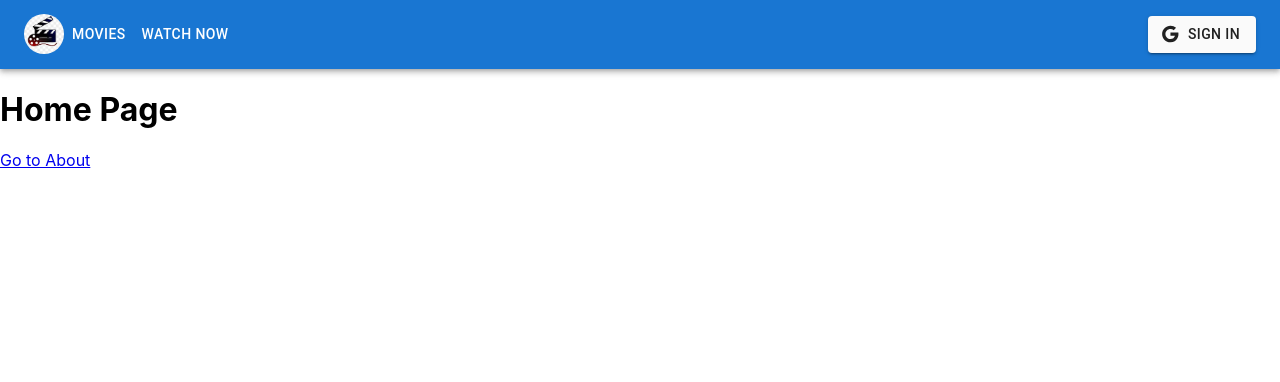
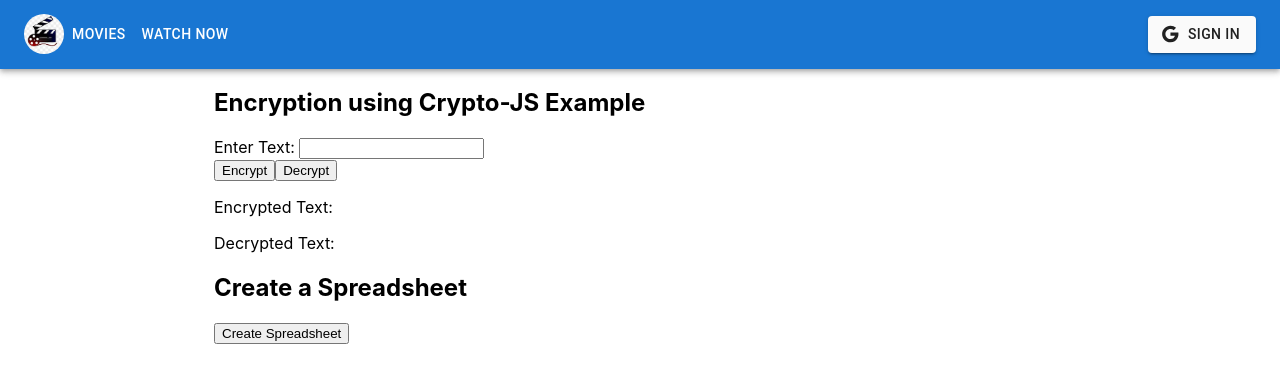
Before and after one commit to vishnun/movies-at-2114, a React (Create React App) app: page / in a window 1280 px wide. Shown: the top 382 px of the page. Built offline with nearby package versions, Linux system fonts and the light colour scheme.

Commit message:
Moving authentication to a AuthContext and refactoring the Header

```diff
--- a/package.json
+++ b/package.json
@@ -17,7 +17,9 @@
     "@types/react": "^18.2.22",
     "@types/react-dom": "^18.2.7",
     "axios": "^1.5.0",
+    "crypto-js": "^4.1.1",
     "react": "^18.2.0",
+    "react-db-google-sheets": "^3.0.0",
     "react-dom": "^18.2.0",
     "react-router-dom": "^6.16.0",
     "typescript": "^4.9.5",
@@ -50,7 +52,11 @@
     ]
   },
   "devDependencies": {
+    "@types/crypto-js": "^4.1.2",
+    "@types/gapi": "0.0.45",
+    "gapi-script": "^1.2.0",
     "gh-pages": "^6.0.0",
+    "react-gapi": "^1.0.2",
     "react-scripts": "^5.0.1"
   }
 }
--- a/public/index.html
+++ b/public/index.html
@@ -24,6 +24,7 @@
       work correctly both with client-side routing and a non-root public URL.
       Learn how to configure a non-root public URL by running `npm run build`.
     -->
+    <script src="https://apis.google.com/js/api.js"></script>
     <title>Movies at 2114</title>
   </head>
   <body>
--- a/src/App.tsx
+++ b/src/App.tsx
@@ -2,15 +2,18 @@ import React from 'react';
 import {BrowserRouter as Router, Route, Routes} from 'react-router-dom';
 import Home from "./components/Home";
 import Movies from "./components/Movies";
+import {AuthProvider} from "./components/contexts/AuthContext";
 
 function App() {
     return (
+        <AuthProvider>
             <Router>
                 <Routes>
                     <Route path="/" element={<Home/>}/>
                     <Route path="/movies" element={<Movies/>}/>
                 </Routes>
             </Router>
+        </AuthProvider>
     );
 }
 
--- a/src/components/Header.tsx
+++ b/src/components/Header.tsx
@@ -1,6 +1,4 @@
-import React, {useState, useEffect} from 'react';
-import {googleLogout, useGoogleLogin} from '@react-oauth/google';
-import axios from 'axios';
+import React, {useState} from 'react';
 import logo from '../2114-logo.png'
 import theme from '../theme';
 import {
@@ -20,20 +18,12 @@ import {
 } from "@mui/material";
 import {grey} from '@mui/material/colors';
 import MenuIcon from '@mui/icons-material/Menu';
-import AdbIcon from '@mui/icons-material/Adb';
 import GoogleIcon from '@mui/icons-material/Google';
 import {Link} from "react-router-dom";
+import {useAuth} from "./contexts/AuthContext";
 
 const pages = ['Movies', 'Watch Now'];
 const settings = ['Profile', 'Dashboard', 'Logout']
-
-// Define a type for the user profile
-type UserProfile = {
-    picture: string;
-    name: string;
-    email: string;
-    // Add other profile properties if needed
-};
 
 const LoginButton = styled(Button)<ButtonProps>(({theme}) => ({
     color: theme.palette.getContrastText(grey[50]),
@@ -44,38 +34,10 @@ const LoginButton = styled(Button)<ButtonProps>(({theme}) => ({
 }));
 
 function Header() {
-    const [user, setUser] = useState<any>(null); // Use 'any' temporarily
-    const [profile, setProfile] = useState<UserProfile | null>(null);
+    const {authenticated, user, profile, signIn, signOut} = useAuth();
 
-    const login = useGoogleLogin({
-        onSuccess: (codeResponse) => setUser(codeResponse),
-        onError: (error) => console.log('Login Failed:', error)
-    });
-
-    useEffect(() => {
-        if (user && user.access_token) {
-            axios
-                .get('https://www.googleapis.com/oauth2/v3/userinfo', {
-                    headers: {
-                        Authorization: `Bearer ${user.access_token}`,
-                        Accept: 'application/json'
-                    }
-                })
-                .then((res) => {
-                    setProfile(res.data as UserProfile);
-                })
-                .catch((err) => console.log(err));
-        }
-    }, [user]);
-
-    // log out function to log the user out of Google and set the profile to null
-    const logOut = () => {
-        googleLogout();
-        setProfile(null);
-    };
-
-    const [anchorElNav, setAnchorElNav] = React.useState<null | HTMLElement>(null);
-    const [anchorElUser, setAnchorElUser] = React.useState<null | HTMLElement>(null);
+    const [anchorElNav, setAnchorElNav] = useState<null | HTMLElement>(null);
+    const [anchorElUser, setAnchorElUser] = useState<null | HTMLElement>(null);
 
     const handleOpenNavMenu = (event: React.MouseEvent<HTMLElement>) => {
         setAnchorElNav(event.currentTarget);
@@ -90,7 +52,7 @@ function Header() {
 
     const handleCloseUserMenu = (setting: any) => {
         if (setting === 'Logout') {
-            logOut();
+            signOut();
         }
         setAnchorElUser(null);
     };
@@ -190,7 +152,7 @@ function Header() {
                             )}
                             {!profile && (
                                 <LoginButton startIcon={<GoogleIcon/>} variant="contained" color="primary"
-                                             onClick={() => login()}>Sign in</LoginButton>
+                                             onClick={() => signIn()}>Sign in</LoginButton>
                             )}
                         </Toolbar>
                     </Container>
--- a/src/components/Home.tsx
+++ b/src/components/Home.tsx
@@ -1,18 +1,19 @@
 import React from 'react';
-import {Link} from 'react-router-dom';
 import theme from "../theme";
-import {ThemeProvider} from "@mui/material";
+import {Container, Grid, ThemeProvider, Typography} from "@mui/material";
 import Header from "./Header";
+import EncryptionExample from "./examples/EncryptionExample";
+import CreateSpreadsheetExample from "./examples/CreateSpreadsheetExample";
 
 const Home = () => {
     return (
-        <ThemeProvider theme={theme}>
-            <div>
-                <Header/>
-                <h1>Home Page</h1>
-                <Link to="/about">Go to About</Link>
-            </div>
-        </ThemeProvider>
+        <div>
+            <Header/>
+            <Container maxWidth='md'>
+                <EncryptionExample/>
+                <CreateSpreadsheetExample/>
+            </Container>
+        </div>
     );
 };
 
--- a/src/components/Movies.tsx
+++ b/src/components/Movies.tsx
@@ -1,7 +1,7 @@
 import React from 'react';
 import Header from "./Header";
 import AddNewMovieForm from "./AddNewMovieForm";
-import {Container, Typography} from "@mui/material";
+import {Container, Grid, Typography} from "@mui/material";
 
 const onSubmit = (event: any, data: object) => {
     event.preventDefault();
--- /dev/null
+++ b/src/components/contexts/AuthContext.tsx
@@ -0,0 +1,116 @@
+import React, {createContext, useContext, useEffect, useState} from 'react';
+import {googleLogout, TokenResponse, useGoogleLogin} from '@react-oauth/google';
+
+export const AuthContext = createContext<AuthContextType | undefined>(undefined);
+
+type UserProfile = {
+    picture: string;
+    name: string;
+    email: string;
+    // Add other profile properties if needed
+};
+
+type User = {
+    access_token: string;
+};
+
+export type AuthContextType = {
+    authenticated: boolean;
+    user: User | null;
+    profile: UserProfile | null;
+    signIn: () => void;
+    signOut: () => void;
+};
+
+export const AuthProvider = ({children}: { children: React.ReactNode }) => {
+    const [authenticated, setAuthenticated] = useState<boolean>(false);
+    const [user, setUser] = useState<User | null>(null); // Define UserType as needed
+
+    const [profile, setProfile] = useState<UserProfile | null>(null);
+
+    const onSuccess = (codeResponse: Omit<TokenResponse, "error">) => {
+        setUser(codeResponse as User);
+        setAuthenticated(true);
+    };
+
+    const onError = (error: Pick<TokenResponse, "error">) => {
+        // Handle login error, if needed
+        console.log('Login Failed:', error);
+    };
+
+    const signIn = useGoogleLogin({
+        onSuccess,
+        onError,
+        // Add other options as needed (e.g., scope, state, etc.)
+    });
+
+    useEffect(() => {
+        // Check if the user is already authenticated on page load
+        const checkAuthentication = async () => {
+            try {
+                // Use the login function to initiate the Google OAuth flow
+                await signIn();
+
+                // Update the 'authenticated' state if the login was successful
+                setAuthenticated(true);
+            } catch (error) {
+                // Handle any errors that occur during authentication check
+                console.error('Error checking authentication:', error);
+            }
+        };
+
+        checkAuthentication().then(r => console.log(r));
+    }, [signIn]);
+
+    useEffect(() => {
+        // Fetch user profile data when the user is authenticated
+        const fetchUserProfile = async () => {
+            try {
+                if (user && user.access_token) {
+                    // Fetch user profile data using the access token
+                    const response = await fetch('https://www.googleapis.com/oauth2/v3/userinfo', {
+                        headers: {
+                            Authorization: `Bearer ${user.access_token}`,
+                            Accept: 'application/json',
+                        },
+                    });
+
+                    if (response.ok) {
+                        const data = await response.json();
+                        setProfile(data as UserProfile);
+                    }
+                }
+            } catch (error) {
+                // Handle any errors that occur during profile data fetch
+                console.error('Error fetching user profile:', error);
+            }
+        };
+
+        // Fetch user profile data when the user is authenticated
+        if (authenticated) {
+            fetchUserProfile().then(r => console.log(r));
+        }
+    }, [authenticated, signIn])
+
+    const signOut = () => {
+        googleLogout();
+        setAuthenticated(false);
+        setProfile(null);
+    };
+
+    return (
+        <AuthContext.Provider value={{authenticated, user, profile, signIn, signOut}}>
+            {children}
+        </AuthContext.Provider>
+    )
+}
+
+export const useAuth = () => {
+    const context = useContext(AuthContext);
+
+    if (context === undefined) {
+        throw new Error('useAuth must be used within an AuthProvider')
+    }
+
+    return context;
+}
--- /dev/null
+++ b/src/components/examples/CreateSpreadsheetExample.tsx
@@ -0,0 +1,44 @@
+import React from 'react';
+import { gapi } from "gapi-script";
+const CreateSpreadsheetExample = () => {
+    const handleCreateSpreadsheet = () => {
+        // Load the Drive API
+        gapi.load('client:auth2', () => {
+            gapi.client?.init({
+                apiKey: 'AIzaSyB61Y9gjCdnejgIDZ-AG4oVT9LCvrHGojU', // Your API key
+                clientId: '742371489419-9ueaesa8q5q7gnjumikkds0ah4o1fuu5.apps.googleusercontent.com', // Your OAuth 2.0 client ID
+                discoveryDocs: ['https://www.googleapis.com/discovery/v1/apis/drive/v3/rest'],
+                scope: 'https://www.googleapis.com/auth/drive.file', // Required scope for creating files in Drive
+            }).then(() => {
+                // API is ready, you can now call the function to create the spreadsheet
+                createSpreadsheet();
+            });
+        });
+    };
+
+    const createSpreadsheet = () => {
+        debugger;
+        // Use the Drive API to create a new spreadsheet
+        // @ts-ignore
+        gapi.client.drive.files.create({
+            resource: {
+                name: 'My New Spreadsheet', // Specify the name of the spreadsheet
+                mimeType: 'application/vnd.google-apps.spreadsheet', // MIME type for Google Sheets
+            },
+        }).then((response: any) => {
+            console.log('Created spreadsheet:', response.result);
+            // Handle the response or perform other actions
+        }).catch((error: any) => {
+            console.error('Error creating spreadsheet:', error);
+        });
+    };
+
+    return (
+        <div>
+            <h2>Create a Spreadsheet</h2>
+            <button onClick={handleCreateSpreadsheet}>Create Spreadsheet</button>
+        </div>
+    );
+};
+
+export default CreateSpreadsheetExample
--- /dev/null
+++ b/src/components/examples/EncryptionExample.tsx
@@ -0,0 +1,46 @@
+import React, {useState} from 'react';
+import {Container, Grid, ThemeProvider, Typography} from "@mui/material";
+import CryptoJS from "crypto-js";
+
+const EncryptionExample = () => {
+
+    const [plainText, setPlainText] = useState('');
+    const [encryptedText, setEncryptedText] = useState('');
+    const [decryptedText, setDecryptedText] = useState('');
+
+    const secretKey = 'YourSecretKey';
+
+    const handleEncrypt = () => {
+        const ciphertext = CryptoJS.AES.encrypt(plainText, secretKey).toString();
+        setEncryptedText(ciphertext);
+    };
+
+    const handleDecrypt = () => {
+        const bytes = CryptoJS.AES.decrypt(encryptedText, secretKey);
+        const decryptedData = bytes.toString(CryptoJS.enc.Utf8);
+        setDecryptedText(decryptedData);
+    };
+    return (
+        <div>
+            <Grid item>
+                <div>
+                    <h2>Encryption using Crypto-JS Example</h2>
+                    <div>
+                        <label>Enter Text: </label>
+                        <input type="text" value={plainText} onChange={(e) => setPlainText(e.target.value)}/>
+                    </div>
+                    <div>
+                        <button onClick={handleEncrypt}>Encrypt</button>
+                        <button onClick={handleDecrypt}>Decrypt</button>
+                    </div>
+                    <div>
+                        <p>Encrypted Text: {encryptedText}</p>
+                        <p>Decrypted Text: {decryptedText}</p>
+                    </div>
+                </div>
+            </Grid>
+        </div>
+    );
+};
+
+export default EncryptionExample;
--- a/tsconfig.json
+++ b/tsconfig.json
@@ -21,6 +21,7 @@
     "jsx": "react-jsx"
   },
   "include": [
-    "src"
+    "src",
+    "src/custom.d.ts"
   ]
 }
```
Also changed, not shown: src/custom.d.ts (added), 1 other file (tests, documents, lock files or other folders). Lines whose indentation alone changed are shown as unchanged.
